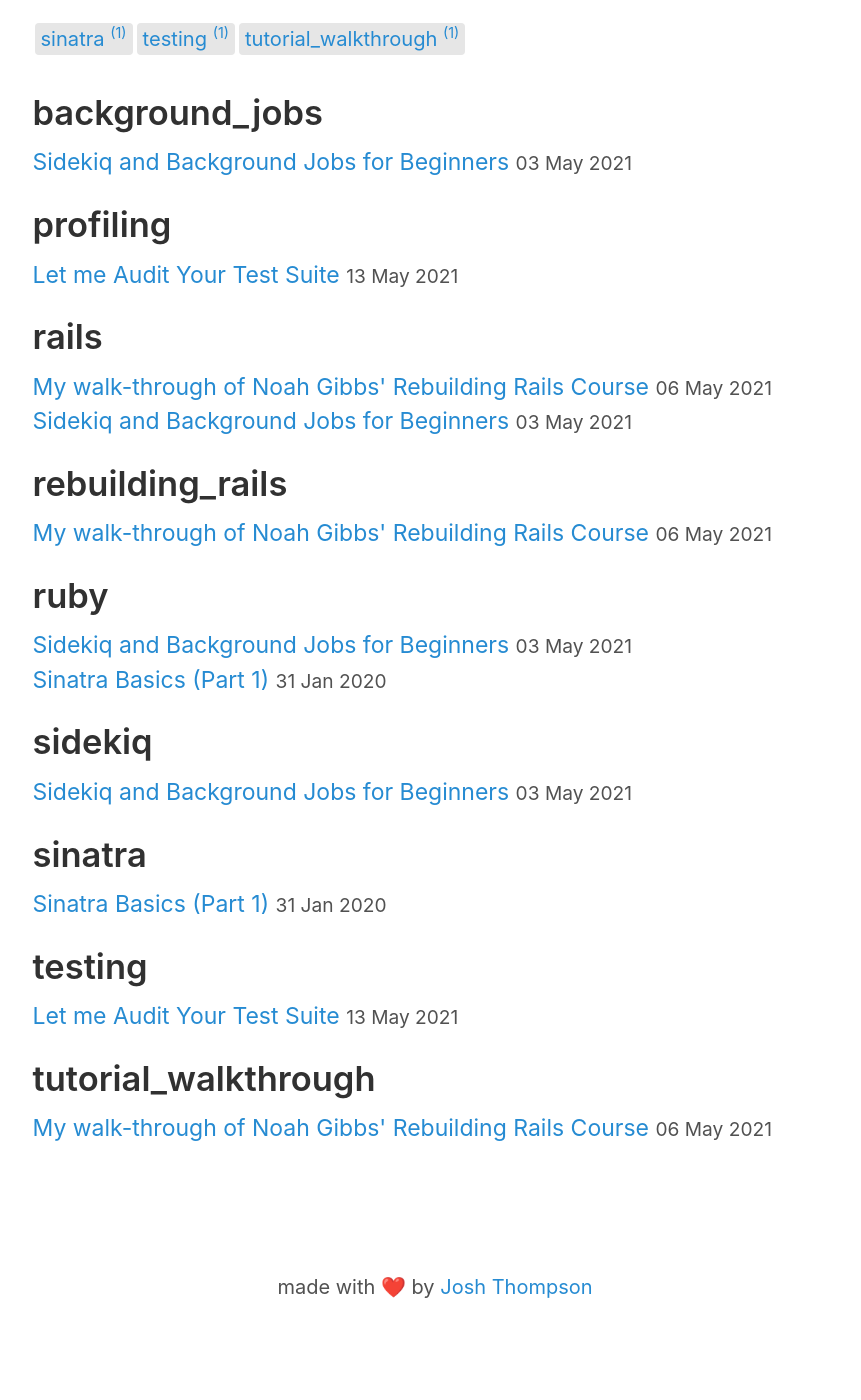
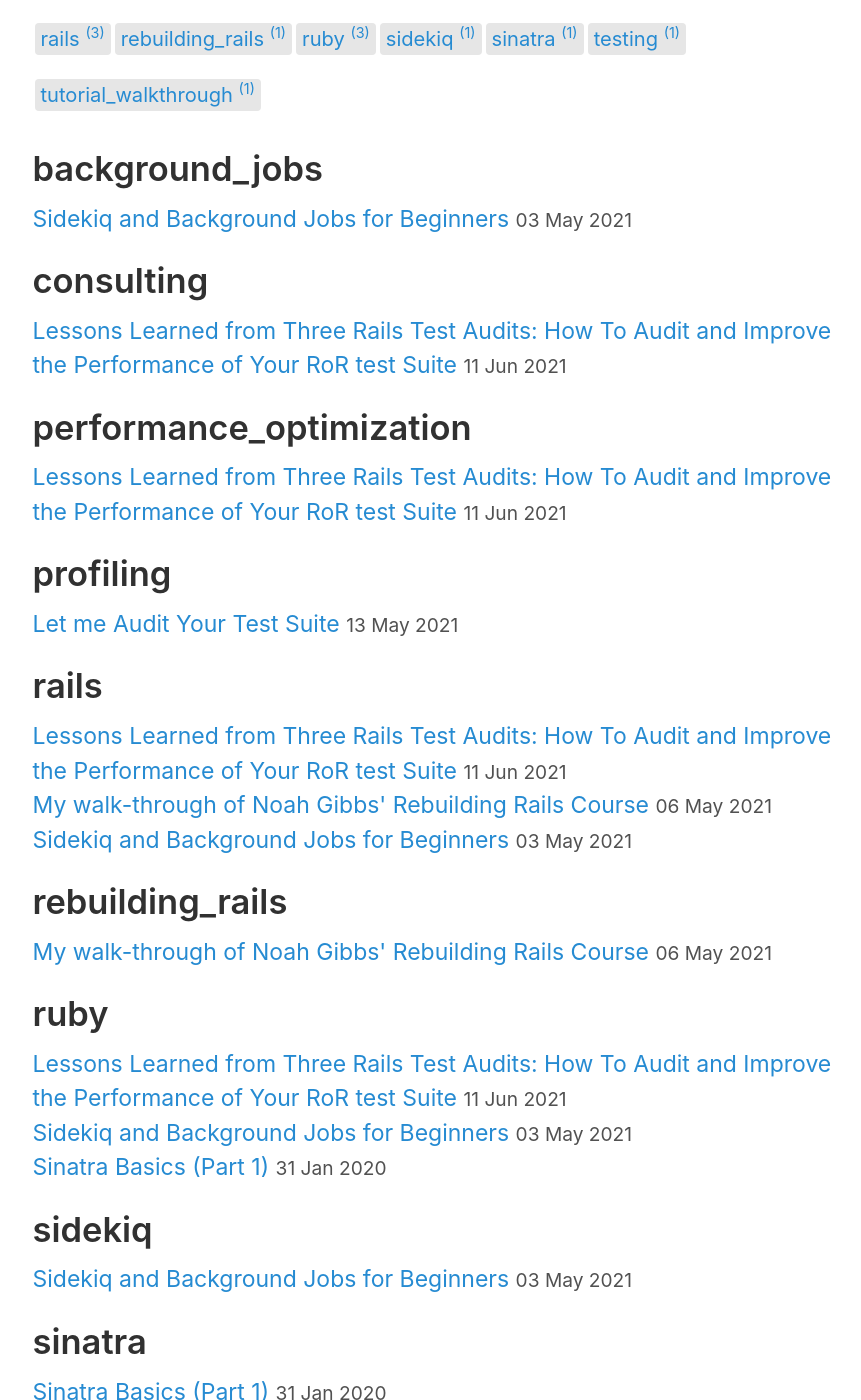
Before and after one commit to josh-works/intermediaterubycom, a Jekyll site: the page built from _pages/tags.html, in a window 1280 px wide and 1400 px high, scrolled down 324 px. Shown: the whole window, without its empty margins (205-1066 px from the left). Built offline with Jekyll 4.4.1, drawn with Linux system fonts in a browser that asks for light colours; comment, search, counter and statistics services are not loaded; before the commit the page ends 1626 px from its top, so only the background shows below that; some of the changed lines change nothing that is shown; some of the changed text lies outside the part shown.

````diff
--- a/_posts/2021-05-04-rebuilding_rails_part_1/2021-05-04-rebuilding_rails_part_1.md
+++ b/_posts/2021-05-04-rebuilding_rails_part_1/2021-05-04-rebuilding_rails_part_1.md
@@ -654,6 +654,7 @@
 Great! No stick a `pry` in, perhaps at the top of the following methods:
 
 - `Rulers::Application#call`
+-
 - `Rulers::Application#get_controller_and_action`
 
 _Now that I type these class/methods, I'm not sure why there's in different files. They're both Modules by the title `Rulers`, in the `Application` class._ ¯\\\_(ツ)\_/¯
@@ -674,4 +675,8 @@
 
 [b59c151](https://github.com/josh-works/rulers/commit/b59c151)
 
+### Exercise 3: Roots and Routes
+
+
+
 ## Chapter 3: Rails Automatic Loading
--- /dev/null
+++ b/_posts/2021-06-11-rails-test-audit/2021-06-11-rails-test-audit.md
@@ -0,0 +1,136 @@
+---
+layout: post
+title:  "Lessons Learned from Three Rails Test Audits: How To Audit and Improve the Performance of Your RoR test Suite"
+description: "I wanted to audit several different Rails test suites"
+date:  2021-06-11 06:00:00 -0700
+crosspost_to_medium: false
+categories: [programming]
+tags: [consulting, performance_optimization, ruby, rails]
+permalink: how-to-audit-and-improve-your-ruby-rails-test-suite
+image: /images/title_image.jpg
+github_issue_id: 8
+---
+
+A few weeks ago, I tweeted this thread:
+
+<blockquote class="twitter-tweet"><p lang="en" dir="ltr">How long do your tests take to run?<br><br>Some tests suites take 5 minutes. Others take 45 minutes. <br><br>I&#39;ve done work around speeding up tests, and want to test my skills against real-world applications. <br><br>Will you pay me at least $100 to audit your <a href="https://twitter.com/hashtag/RoR?src=hash&amp;ref_src=twsrc%5Etfw">#RoR</a> test suite? <br><br>🧵👇</p>&mdash; Josh Thompson (@josh_works) <a href="https://twitter.com/josh_works/status/1392951464574787600?ref_src=twsrc%5Etfw">May 13, 2021</a></blockquote> <script async src="https://platform.twitter.com/widgets.js" charset="utf-8"></script>
+
+I offered to do this for $100. 🤦‍♀️, quickly upgraded it to $1000 after a few tweets suggested $1000 was the minimum possible amount for this service:
+
+<blockquote class="twitter-tweet"><p lang="en" dir="ltr">Strongly recommend you charge at least $1,000 to signal you&#39;re serious and know what you&#39;re doing. <br><br>&quot;I gave access to our source code to an extremely cheap contractor&quot; is not something most folks want to say to their boss.</p>&mdash; Ben Orenstein (@r00k) <a href="https://twitter.com/r00k/status/1393124330461143042?ref_src=twsrc%5Etfw">May 14, 2021</a></blockquote> <script async src="https://platform.twitter.com/widgets.js" charset="utf-8"></script>
+
+Since then, I've had three customers! It's been an absolute blast, and I've learned a ton. (For example, getting an entire app running locally, from `git clone` to `rails test` and having all passing tests _never_ takes just a few minutes)
+
+This document will be a living guide for how I accomplished the audit (and how I'll conduct future audits) and what steps I've taken to do two things:
+
+1. Profile the test suite (and what this actually means/why it's important, if it seems odd to spend time on this topic.)
+2. Reduce the test run time (or related times, like file load time, CircleCI "time", etc)
+
+For one customer, I took a 5 min test suite to 1:10, a 75% reduction in speed, thanks to VCR. I'll show you exactly how I did this.
+
+For another customer, I got a ~20min test suite to ~11min, but it failed when getting pushed to CircleCI, and then the underlying issue (some _really_ slow DB queries) got fixed, and the tests.
+
+I'm going to offer all of my lessons learned as this finished guide soon. Preorder the guide for $49, or an upgrade package that will come with at least a 1-hour call, where we talk about your questions, we can screenshare through your codebase, etc.
+
+I'm offering this on pre-order, because I've not finished the guide yet! Once the guide is done, especially when I do this again and get a bit more datapoints, I'll raise the rates quite a bit. I don't know when that'll be - could be months from now.
+
+👉 [(A) Partially-Complete Guide to Making Your Rails Tests Run Faster for $49.00 USD](https://buy.stripe.com/fZeaF38kb3RZ73GeUU)
+
+👉 [The guide + a one-hour phone call for $249.00 USD](https://buy.stripe.com/8wMaF39of2NVfAcdQR)
+
+Early adapters will obviously work more closely with me, and vice versa - as I/my written instructions create additional value, I'll (probably) raise my rates.
+
+If you'd like a student discount, email me! I'll hook you up!
+
+# The Guide
+
+I'm keeping _some_ running notes in this document. I'll eventually expand it into a coherent, elegant document, titled `The Complete Guide to Making Your Rails Tests Run Faster`, but like anything I make, it goes through many rounds of iteration and testing, and I need a "dump my thoughts" spot somewhere close to hand and easily accessible.
+
+Before I go farther, please know that I, _of course_ stand on shoulders of giants.
+
+I'm fortunate to have crossed paths with Nate Berkapec's [The Complete Guide to Rails Performance](https://www.railsspeed.com/) and Jason's [The Complete Guide to Rails Testing](https://www.codewithjason.com/complete-guide-to-rails-testing/).
+
+Both of those guides are extensive, and incredible collections of learning and knowledge. In ways I'm trying to apply lessons from both of them to this problem, and nearly any thought I have in this domain _that is correct_ comes directly from Nate or Jason. (If you've not bought their books/courses for yourself _or especially your development team_ I'd encourage you to do so! You and your team will be thrilled!)
+
+## Benchmarking & Profiling
+
+Step 1 is always "benchmark and profile".
+
+Ideally, I use a command like:
+
+```
+$ time bundle exec rails test --profile 40
+$ time bundle exec rspec --profile 40
+```
+
+The `time` command is easy - look it up on your machine, or use [TLDR](https://github.com/josh-works/til/blob/main/cli/tldr-what-is-it-install-it.md). It `times` whatever comes next.
+
+`bundle exec` (I have aliased to `b` ) runs the exact gems/versions specified in the `Gemfile.lock`
+
+`rails test`/`rspec` run the test suite
+
+`--profile 40` `rspec` has this auto-included in it. It prints out diagnostic information about the slowest `n` tests, defaults to 10, I usually look at the slowest 40. There's a minitest gem for enabling profiling in minitest.
+
+## Get the app running locally
+
+Oh man, this was a doozy. I ran into many issues. Many were tiny, required just a few googles to get through.
+
+We're used to something like:
+
+```
+$ git clone whatever
+$ cd whatever
+$ bundle install
+$ bin/rails rspec
+```
+
+It's often quite a bit more. I actually wanna build a service that times how long from `git clone` to tests being done running _and passing_, or the app running locally and DB properly seeded, or both.
+
+For example:
+
+- xcode-select commandline tools. Reinstalling fixes many things.
+- Elasticsearch can be a PITA to get running w/Homebrew
+- MySQL can be a doozy to get various flavors of databases
+- services are not trivial. (mongdb, mysql/mysqld, elasticsearch, running them in a container, or locally, or via homebrew, or all of the above, credentials/ports so all services can connect appropriately.)
+
+
+There are lots of services that developers can install on their machines.
+
+More notes to come
+
+## After you've run some profiling/benchmarks
+
+I'm free-associating through this. Each time I've done this, my "eye" is drawn in different directions to explore, so I'm hesitant to suggest hard-and-fast rules.
+
+1. Tons of deprecation warnings, and a slow file load time? Maybe look into that.
+1. Clean/easy test run, fast file load time? Look for common threads among the slowest tests.
+
+
+Here's the specific items I'm auditing:
+
+1. Best-case test run time
+2. File load time
+3. No-wifi run time/results
+4. Flaky test count (if any)
+
+Lets say you're investigating a slow file load time, especially if it's a low file load time for _every_ test:
+
+```
+Finished in 1.77 seconds (files took 1 minute 4.97 seconds to load)
+```
+
+That's the output of running a sample little test I built. I just created an empty file, and write a minimum-viable-spec for `String#capitolize`:
+
+```ruby
+# spec/models/string_spec.rb
+require 'rails_helper'
+
+describe String do
+  it "should be capitalizeable" do
+    string = "josh"
+    expect(string.capitalize).to eq("Josh")
+  end
+end
+```
+
+There's a few reasons this high file load time causes problems, some obvious, some subtle. All there is to say is it's worth fixing. It's a big, complicated application, so I'm just capturing my thoughts...
````
Also changed, not shown: 1 other file.
